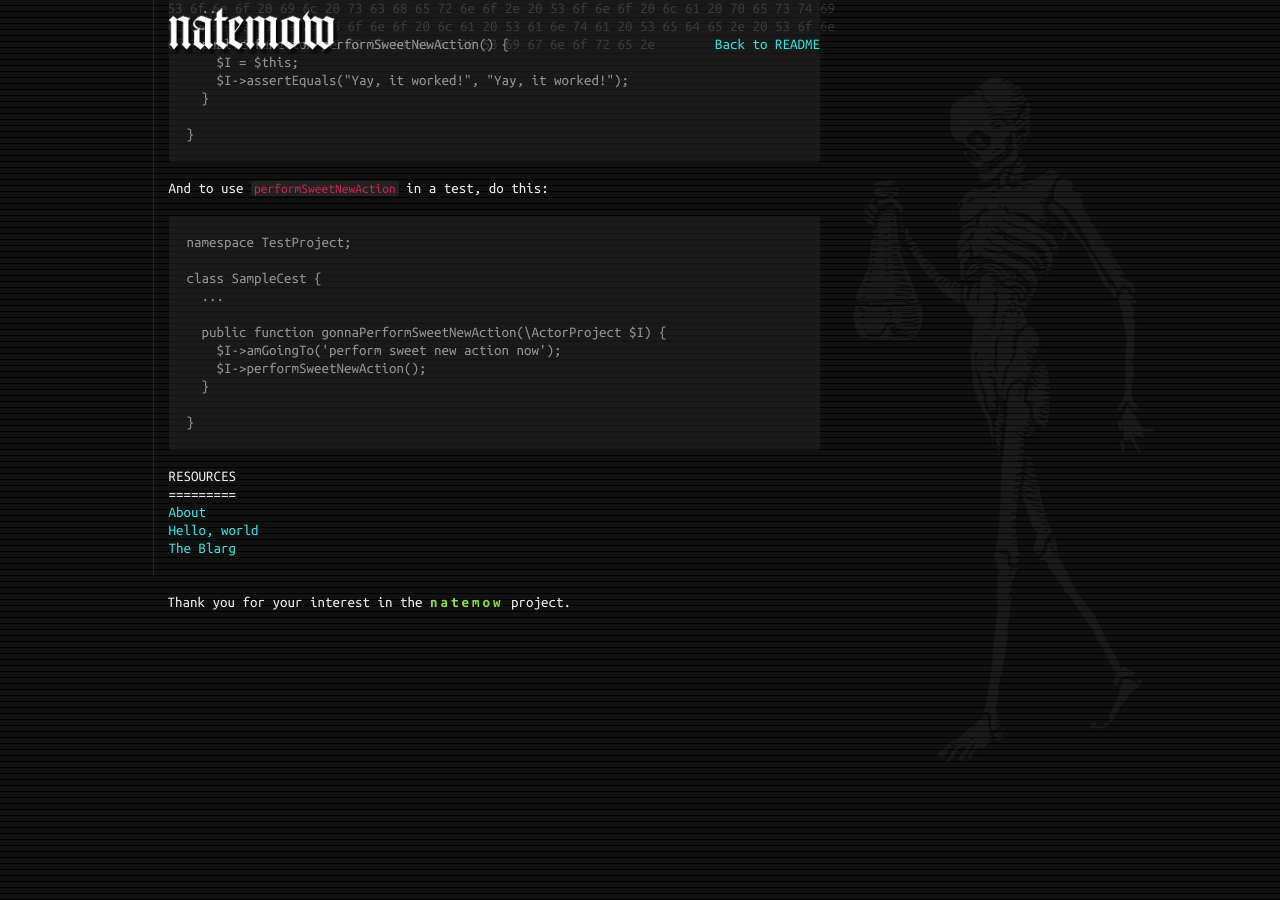
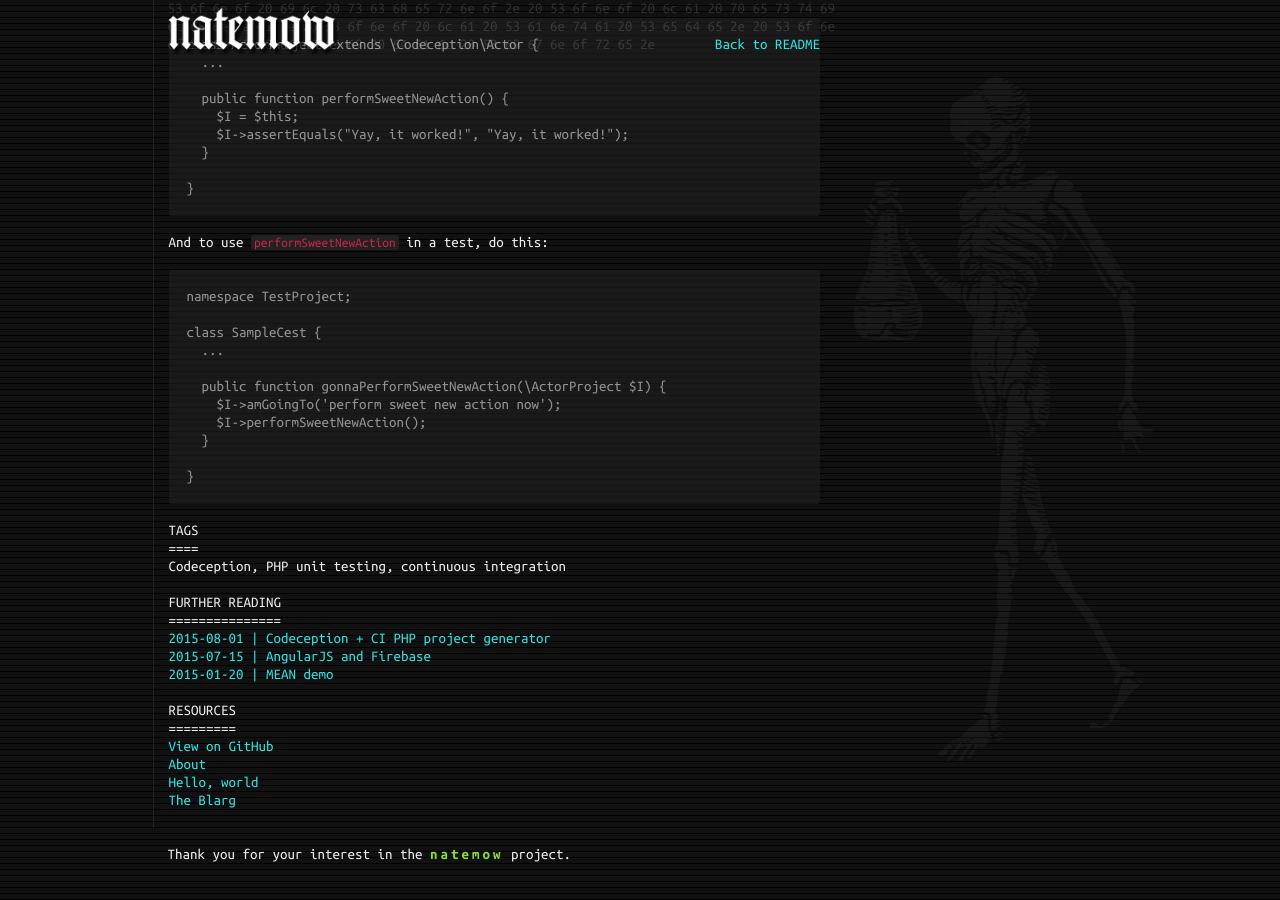
Before and after one commit to natemow/natemow.github.io, a Jekyll site: the page built from _posts/2015-08-01-codeception-ci.md, in a window 1280 px wide and 900 px high, scrolled down 792 px. Built offline with Jekyll 4.4.1, drawn with Linux system fonts in a browser that asks for light colours; nearby versions of some CDN libraries; before the commit the page ends 1440 px from its top, so only the background shows below that; some of the changed text lies outside the part shown.

Commit message:
Actual blog shiz.

```diff
--- a/_posts/2015-08-01-codeception-ci.md
+++ b/_posts/2015-08-01-codeception-ci.md
@@ -1,7 +1,7 @@
 ---
 title: Codeception + CI PHP project generator
 description: This is a shell installer that will create a PHP stub project that has Codeception testing, TravisCI and/or CircleCI continuous integration baked in.
-tags: blog: Codeception, PHP unit testing, continuous integration
+tags: [ blog, Codeception, PHP unit testing, continuous integration ]
 url_github: https://github.com/natemow/codeception-ci-generator
 ---
 
```
Also changed, not shown: _posts/2015-01-20-mean-demo.md (+1 -1 lines), _posts/2015-07-15-angularjs-firebase.md (+1 -1 lines).
